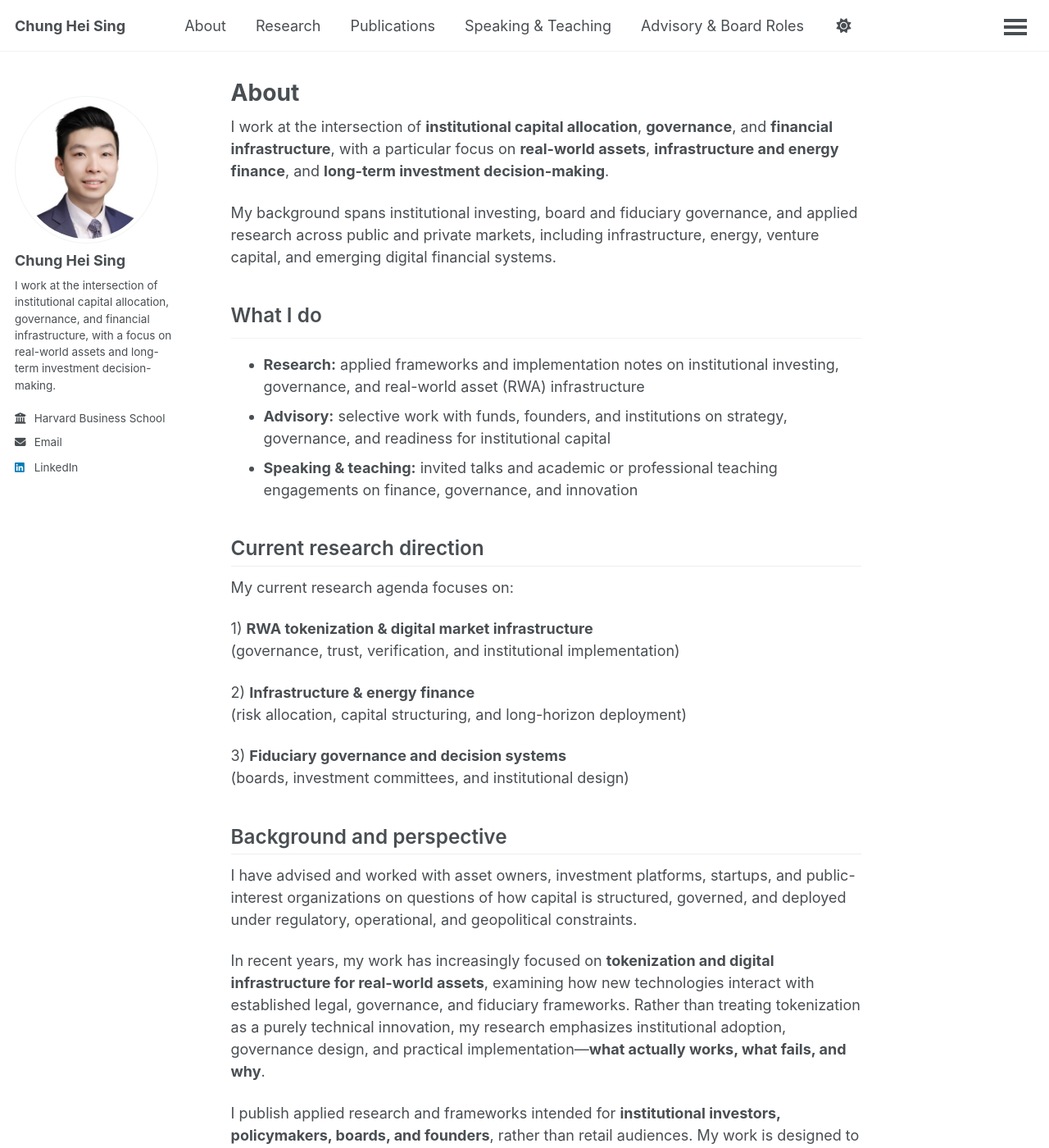
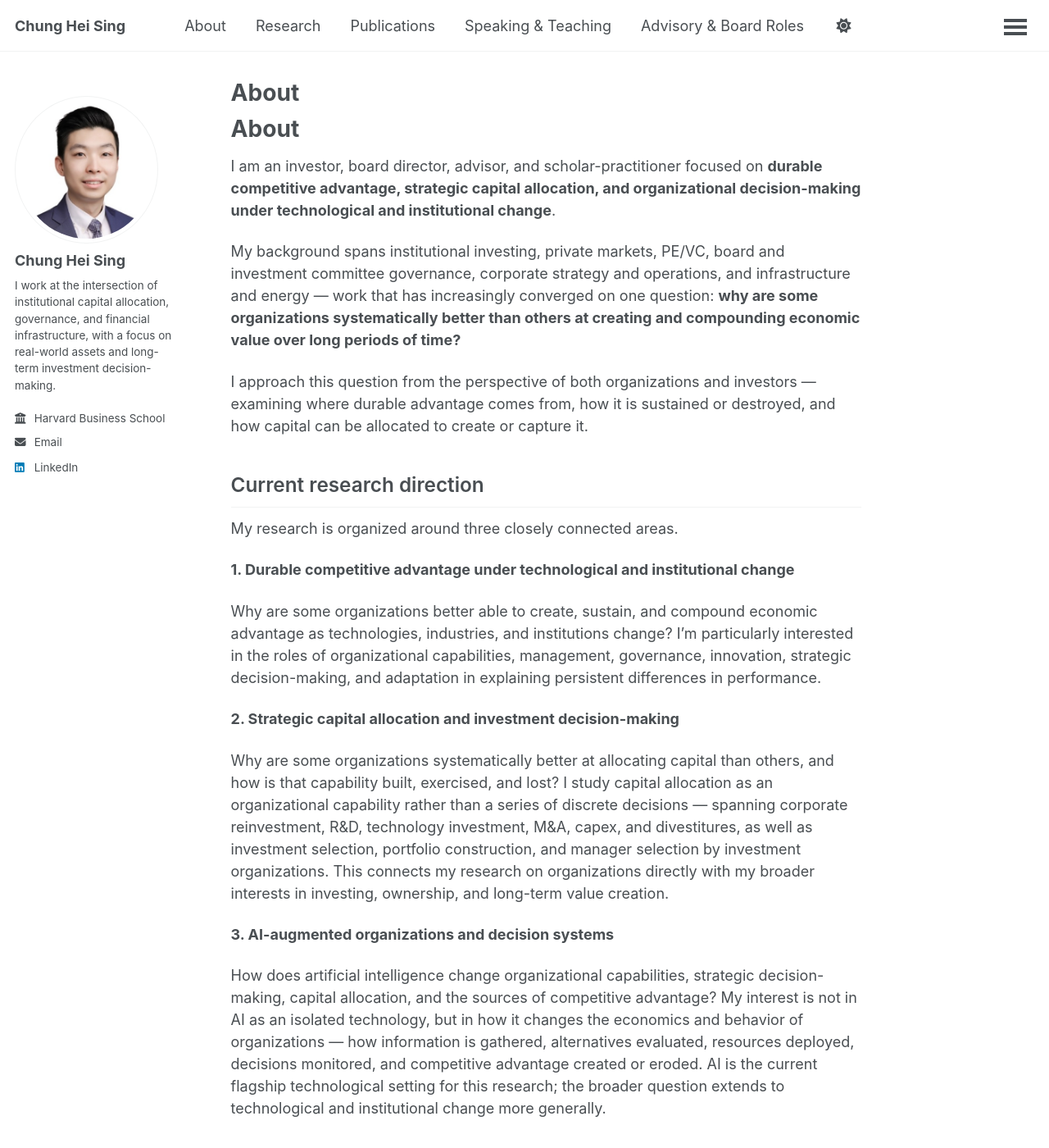
Before and after one commit to chungheising/chungheising.github.io, a Jekyll site: the page built from _pages/about.md, in a window 1280 px wide and 1400 px high. Shown: the whole window at 82% size. Built offline with Jekyll 4.4.1, drawn with Linux system fonts in a browser that asks for light colours; a script bundle is joined from its source files by our own code; library files that are not in the unit come from our copies; some of the changed text lies outside the part shown.

Commit message:
Update about.md

```diff
--- a/_pages/about.md
+++ b/_pages/about.md
@@ -4,47 +4,65 @@ permalink: /about/
 author_profile: true
 ---
 
-I work at the intersection of **institutional capital allocation**, **governance**, and **financial infrastructure**, with a particular focus on **real-world assets**, **infrastructure and energy finance**, and **long-term investment decision-making**.
+# About
 
-My background spans institutional investing, board and fiduciary governance, and applied research across public and private markets, including infrastructure, energy, venture capital, and emerging digital financial systems.
+I am an investor, board director, advisor, and scholar-practitioner focused on **durable competitive advantage, strategic capital allocation, and organizational decision-making under technological and institutional change**.
 
-## What I do
+My background spans institutional investing, private markets, PE/VC, board and investment committee governance, corporate strategy and operations, and infrastructure and energy — work that has increasingly converged on one question: **why are some organizations systematically better than others at creating and compounding economic value over long periods of time?**
 
-- **Research:** applied frameworks and implementation notes on institutional investing, governance, and real-world asset (RWA) infrastructure
-- **Advisory:** selective work with funds, founders, and institutions on strategy, governance, and readiness for institutional capital
-- **Speaking & teaching:** invited talks and academic or professional teaching engagements on finance, governance, and innovation
+I approach this question from the perspective of both organizations and investors — examining where durable advantage comes from, how it is sustained or destroyed, and how capital can be allocated to create or capture it.
 
 ## Current research direction
 
-My current research agenda focuses on:
+My research is organized around three closely connected areas.
 
-1) **RWA tokenization & digital market infrastructure**
-   (governance, trust, verification, and institutional implementation)
+**1. Durable competitive advantage under technological and institutional change**
 
-2) **Infrastructure & energy finance**
-   (risk allocation, capital structuring, and long-horizon deployment)
+Why are some organizations better able to create, sustain, and compound economic advantage as technologies, industries, and institutions change? I'm particularly interested in the roles of organizational capabilities, management, governance, innovation, strategic decision-making, and adaptation in explaining persistent differences in performance.
 
-3) **Fiduciary governance and decision systems**
-   (boards, investment committees, and institutional design)
+**2. Strategic capital allocation and investment decision-making**
+
+Why are some organizations systematically better at allocating capital than others, and how is that capability built, exercised, and lost? I study capital allocation as an organizational capability rather than a series of discrete decisions — spanning corporate reinvestment, R&D, technology investment, M&A, capex, and divestitures, as well as investment selection, portfolio construction, and manager selection by investment organizations. This connects my research on organizations directly with my broader interests in investing, ownership, and long-term value creation.
+
+**3. AI-augmented organizations and decision systems**
+
+How does artificial intelligence change organizational capabilities, strategic decision-making, capital allocation, and the sources of competitive advantage? My interest is not in AI as an isolated technology, but in how it changes the economics and behavior of organizations — how information is gathered, alternatives evaluated, resources deployed, decisions monitored, and competitive advantage created or eroded. AI is the current flagship technological setting for this research; the broader question extends to technological and institutional change more generally.
+
+## Research approach
+
+My work draws on approximately 15 years of experience across investing, institutional asset allocation, PE/VC, boards, governance, corporate operations, and infrastructure. Methodologically, I combine elite interviews, comparative case studies, field research, archival and proprietary data, and quantitative or computational analysis — an approach that lets me study not only what organizations formally report, but how investors, executives, boards, and investment committees actually make decisions under uncertainty.
+
+## Investment ecosystem
+
+A central setting for my current research is the investment ecosystem across three levels:
+
+- **Sovereign and institutional capital** — sovereign wealth funds, state investment vehicles, and long-horizon capital allocation
+- **Corporate and private equity** — mature companies, PE investors, governance, strategic resource allocation, and portfolio-company value creation
+- **Venture and startups** — venture capital, AI-native companies, early-stage resource allocation, and the emergence of product- and firm-level advantage
+
+These settings offer different vantage points on the same underlying problem: how capital-allocation capabilities are built, exercised, adapted, and sometimes lost.
 
 ## Background and perspective
 
-I have advised and worked with asset owners, investment platforms, startups, and public-interest organizations on questions of how capital is structured, governed, and deployed under regulatory, operational, and geopolitical constraints.
+My professional experience spans institutional investing and asset allocation, private equity and venture capital, board and investment committee governance, corporate strategy and operations, infrastructure and renewable energy, and work with public-interest institutions.
 
-In recent years, my work has increasingly focused on **tokenization and digital infrastructure for real-world assets**, examining how new technologies interact with established legal, governance, and fiduciary frameworks. Rather than treating tokenization as a purely technical innovation, my research emphasizes institutional adoption, governance design, and practical implementation—**what actually works, what fails, and why**.
+This experience shapes the questions I find worth asking: what makes an exceptional business exceptional; why some competitive advantages persist while others disappear; how management and governance affect long-term outcomes; how technological change alters organizational capabilities; and how investors can identify these characteristics before they are fully reflected in valuation.
 
-I publish applied research and frameworks intended for **institutional investors, policymakers, boards, and founders**, rather than retail audiences. My work is designed to inform decision-making in complex organizations where capital allocation choices have durable, long-term consequences.
+My objective is to develop research, evidence, and frameworks that help investors, executives, boards, and other capital allocators understand organizations and make better long-term decisions.
 
 ## Research interests
 
-- Long-term asset allocation and portfolio construction
-- Infrastructure and energy finance
-- Governance and fiduciary design
-- Tokenization and digital market infrastructure
-- Board-level decision-making in complex organizations
+- Durable competitive advantage and business quality
+- Strategic capital allocation and resource deployment
+- Investment decision-making and institutional investing
+- Management, governance, and organizational capabilities
+- Artificial intelligence and organizational transformation
+- Private equity, venture capital, and ownership
+- Innovation and technological disruption
+- Infrastructure, energy transition, and long-duration investment
+- Boards and investment committees
+- Data-augmented and AI-assisted decision-making
 
-I hold affiliations with academic, investment, and public-interest institutions, and I engage selectively in **advisory and board roles** where my experience and research can add durable value.
-
-For a structured overview of my work, see **Research & Publications**.
+I engage selectively in research collaborations, teaching, speaking, advisory work, and board activities where these areas intersect.
 
 ---
```
